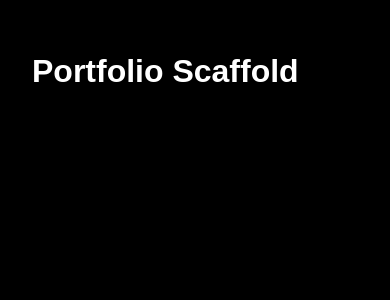
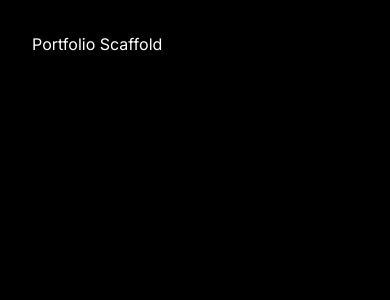
Before and after one commit to vivabaranwal/portfolio, a React (Vite) app: page / in a window 390 px wide. Shown: the top 300 px of the page. Built offline with nearby package versions, Linux system fonts and the light colour scheme.

Commit message:
style: configure global CSS animation keyframes and transitions

```diff
--- a/src/index.css
+++ b/src/index.css
@@ -1,13 +1,130 @@
+@import url('https://fonts.googleapis.com/css2?family=Anton&family=Dancing+Script:wght@400;700&family=Inter:wght@300;400;500;600;700&display=swap');
+
+@import "tailwindcss";
+
+/* ─── Design Tokens ─────────────────────────────────────── */
 :root {
   --bg: #000000;
+  --card-bg: #0d0d0d;
+  --border-subtle: #1a1a1a;
+  --golden: #f5a623;
+  --green-accent: #58cc02;
   --text-heading: #ffffff;
-  --text-body: #a0a0a0;
+  --text-body: #cccccc;
+  --text-muted: #888888;
+}
+
+[data-theme='light'] {
+  --bg: #f5f5f0;
+  --card-bg: #ebebeb;
+  --border-subtle: #d4d4d4;
+  --golden: #d4890a;
+  --green-accent: #3ea801;
+  --text-heading: #111111;
+  --text-body: #333333;
   --text-muted: #666666;
 }
-body {
+
+/* ─── Tailwind Custom Theme ──────────────────────────────── */
+@theme {
+  --color-golden: #f5a623;
+  --color-golden-dark: #d4890a;
+  --color-green-accent: #58cc02;
+  --color-card: #0d0d0d;
+  --color-subtle: #1a1a1a;
+  --font-family-anton: 'Anton', sans-serif;
+  --font-family-dancing: 'Dancing Script', cursive;
+  --font-family-inter: 'Inter', sans-serif;
+}
+
+/* ─── Base Reset ─────────────────────────────────────────── */
+*, *::before, *::after {
+  box-sizing: border-box;
   margin: 0;
   padding: 0;
+}
+
+html {
+  scroll-behavior: smooth;
+  font-family: 'Inter', sans-serif;
   background-color: var(--bg);
   color: var(--text-body);
-  font-family: sans-serif;
+  transition: background-color 0.3s ease, color 0.3s ease;
 }
+
+body {
+  background-color: var(--bg);
+  overflow-x: hidden;
+}
+
+/* ─── Scrollbar ──────────────────────────────────────────── */
+::-webkit-scrollbar {
+  width: 6px;
+}
+::-webkit-scrollbar-track {
+  background: #000;
+}
+::-webkit-scrollbar-thumb {
+  background: #f5a623;
+  border-radius: 3px;
+}
+
+/* ─── Selection ──────────────────────────────────────────── */
+::selection {
+  background: #f5a62344;
+  color: #fff;
+}
+
+/* ─── Font Helpers ───────────────────────────────────────── */
+.font-anton { font-family: 'Anton', sans-serif; }
+.font-dancing { font-family: 'Dancing Script', cursive; }
+.font-inter { font-family: 'Inter', sans-serif; }
+
+/* ─── Decorative Shapes ──────────────────────────────────── */
+.deco-circle {
+  border-radius: 50%;
+  border: 2px solid #f5a623;
+  opacity: 0.18;
+  pointer-events: none;
+}
+
+.deco-crescent {
+  border-radius: 50%;
+  background: transparent;
+  box-shadow: 20px -20px 0 #f5a623;
+  opacity: 0.2;
+  pointer-events: none;
+}
+
+/* ─── Toast ──────────────────────────────────────────────── */
+.toast {
+  position: fixed;
+  bottom: 2rem;
+  left: 50%;
+  transform: translateX(-50%);
+  background: #f5a623;
+  color: #000;
+  padding: 0.6rem 1.5rem;
+  border-radius: 999px;
+  font-family: 'Inter', sans-serif;
+  font-weight: 600;
+  font-size: 0.9rem;
+  z-index: 9999;
+  pointer-events: none;
+}
+
+/* ─── Section Spacing ────────────────────────────────────── */
+section {
+  position: relative;
+  overflow: hidden;
+}
+
+@media (max-width: 768px) {
+  * {
+    -webkit-overflow-scrolling: touch;
+  }
+
+  section {
+    overflow-x: hidden;
+  }
+}
```
